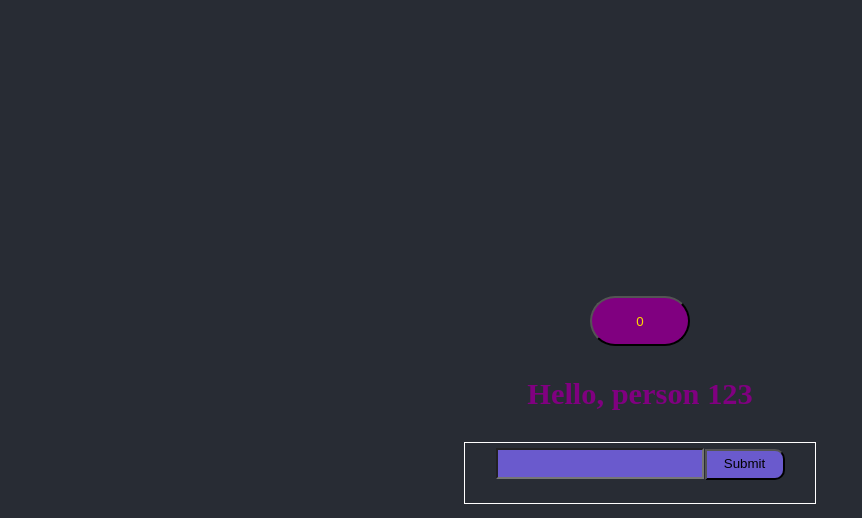
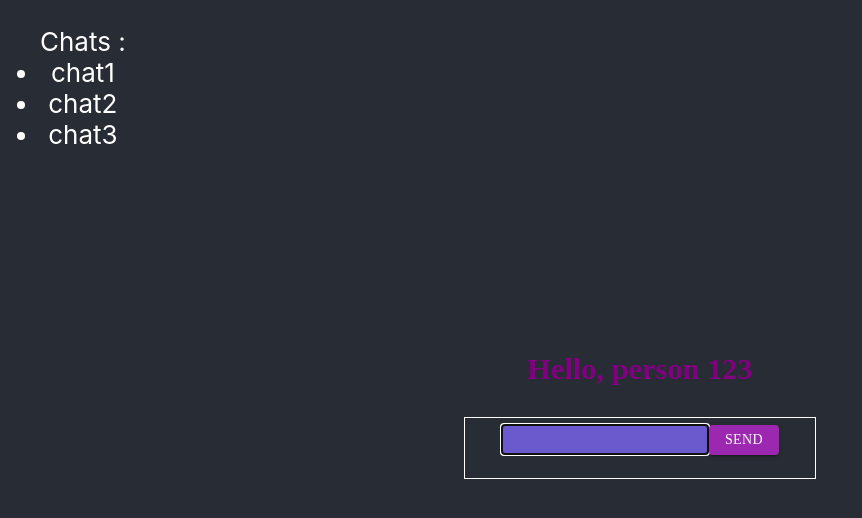
Before and after one commit to Maksim232/Lessons, a React (Create React App) app: page / in a window 1280 px wide. Shown: the top 518 px of the page, without its empty margins (0-862 px from the left). Built offline with nearby package versions, Linux system fonts and the light colour scheme.

Commit message:
homewort3

```diff
--- a/package.json
+++ b/package.json
@@ -3,12 +3,16 @@
   "version": "0.1.0",
   "private": true,
   "dependencies": {
+    "@emotion/react": "^11.7.1",
+    "@emotion/styled": "^11.6.0",
+    "@mui/icons-material": "^5.2.5",
+    "@mui/material": "^5.2.5",
     "@testing-library/jest-dom": "^5.16.1",
     "@testing-library/react": "^11.2.7",
     "@testing-library/user-event": "^12.8.3",
     "react": "^17.0.2",
     "react-dom": "^17.0.2",
-    "react-scripts": "4.0.3",
+    "react-scripts": "^5.0.0",
     "web-vitals": "^1.1.2"
   },
   "scripts": {
--- a/src/App.js
+++ b/src/App.js
@@ -2,9 +2,10 @@
 import './App.css';
 import { Button } from './components/Button/Button';
 import { Message } from './components/Message/Message';
-import React, { useRef, useState } from "react";
+import React, { useEffect, useState, useRef } from "react";
 import { Form } from './components/Form';
 import { MessageList } from './components/MessageList/MessageList';
+import { ChatList } from './components/Chats/Chats';
 const messageLabel = "Hello, person";
 
 export const AUTHORS = {
@@ -13,10 +14,8 @@ export const AUTHORS = {
 };
 
 function App() {
-
+  const inputRef = useRef();
   const [messageList, setMessageList] = useState([]);
-
-  const inputRef = useRef();
   const [counter, setCounter] = useState(0);
   const [counter2, setCounter2] = useState(0);
 
@@ -30,18 +29,41 @@ function App() {
     console.log(counter2);
   };
 
-  const handleAddMessage = (text) => {
-    const newMessage = { text, author: AUTHORS.HUMAN };
+  const handleAddMessage = (newMessage) => {
     setMessageList((prewMessageList) => [...prewMessageList, newMessage]);
   }
+
+  const handleSubmit = (text) => {
+    const newMessage = { text, author: AUTHORS.HUMAN, id: `msg-${Date.now()}` };
+    handleAddMessage(newMessage);
+  };
+
+  useEffect(() => {
+
+    let timeout;
+    if (messageList[messageList.length - 1]?.author === AUTHORS.HUMAN) {
+
+      timeout = setTimeout(
+        () => {
+
+          handleAddMessage({
+            text: "helloiambot", author: AUTHORS.BOT, id: `msg-${Date.now()}`,
+          });
+
+        }, 1500);
+
+    }
+
+  },
+    [messageList]);
 
   return (
     <div className="App">
       <header className="App-header">
-        <Button onButtonClick={handleClick} anyProp={counter} />
+        <ChatList></ChatList>
         <Message title={messageLabel} onemoreProp={123} />
 
-        <Form onSubmit={handleAddMessage} ></Form>
+        <Form onSubmit={handleSubmit} ></Form>
 
         <MessageList messages={messageList} />
       </header>
--- /dev/null
+++ b/src/components/Chats/Chats.css
@@ -0,0 +1,6 @@
+.Chats{
+    position: absolute;
+    display: block;
+    left: 0;
+    top: 0;
+}
--- /dev/null
+++ b/src/components/Chats/Chats.js
@@ -0,0 +1,26 @@
+
+import './Chats.css';
+const chats = [
+    {
+        id: 'chat1',
+        name: 'chat1'
+    },
+    {
+        id: 'chat2',
+        name: 'chat2'
+    },
+    {
+        id: 'chat3',
+        name: 'chat3'
+    },
+]
+
+export const ChatList = () => {
+    return (
+        <ul className='Chats'> Chats :
+            {chats.map((chat) => (
+                <li ket={chat.id}>{chat.name}</li>
+            ))}
+        </ul>
+    )
+}
--- a/src/components/Form/Form.css
+++ b/src/components/Form/Form.css
@@ -9,13 +9,15 @@ form{
     background-color: slateblue;
     color: black;
 }
-.inputSubmit{
-    height: 31px;
-    width: 80px;
-    margin-left: 1px;
-    padding-bottom: 3.25px;
-    border-top-right-radius:10px ;
-    border-bottom-right-radius: 10px;
-    background-color: slateblue;
-    margin-top: 2
+
+.MuiButton-root.MuiButton-contained {
+    margin-top: 7px;
+    height: 30px;
+    font-family: cursive;
+
 }
+.MuiButton-root.MuiButton-contained:hover{
+    background-color:white;
+    color: black;
+    font-family: 'Franklin Gothic Medium', 'Arial Narrow', Arial, sans-serif;
+}
--- a/src/components/Form/index.js
+++ b/src/components/Form/index.js
@@ -1,10 +1,12 @@
 import './Form.css';
-import React, { useState } from "react";
+import React, { useRef, useState, useEffect } from "react";
+import { Button } from '@mui/material';
 import { AUTHORS } from '../utils/constants';
+import { height, width } from '@mui/system';
 
 export const Form = ({ onSubmit }) => {
     const [value, setValue] = useState('');
-
+    const inputRef = useRef();
     const handleChange = (e) => {
         setValue(e.target.value);
     };
@@ -18,10 +20,16 @@ export const Form = ({ onSubmit }) => {
         );
     };
 
+    useEffect(() => {
+        inputRef.current?.focus();
+    }, []);
+
+
     return (
         <form onSubmit={handleSubmit} >
-            <input className='inputText' type="text" value={value} onChange={handleChange}></input>
-            <input className='inputSubmit' type="submit"></input>
-        </form>
+            <input className='inputText' ref={inputRef} type="text" value={value} onChange={handleChange}></input>
+
+            <Button className='inputSubmit' type="submit" variant="contained" color="secondary">Send</Button>
+        </form >
     )
 }
--- a/src/components/MessageList/MessageList.js
+++ b/src/components/MessageList/MessageList.js
@@ -1,9 +1,12 @@
+import { AUTHORS } from "../../App";
+
 export const MessageList = ({ messages }) => (
     <div>
-        {messages.map(({ text, author }) => (
-            <div>
+        {messages.map(({ text, author, id }) => (
+            <div key={id} className={author === AUTHORS.HUMAN ? "human-msg" : "bot-msg"}>
                 {author}: {text}
             </div>
+
         ))}
     </div>
 );
```
Also changed, not shown: 1 other file (tests, documents, lock files or other folders).
